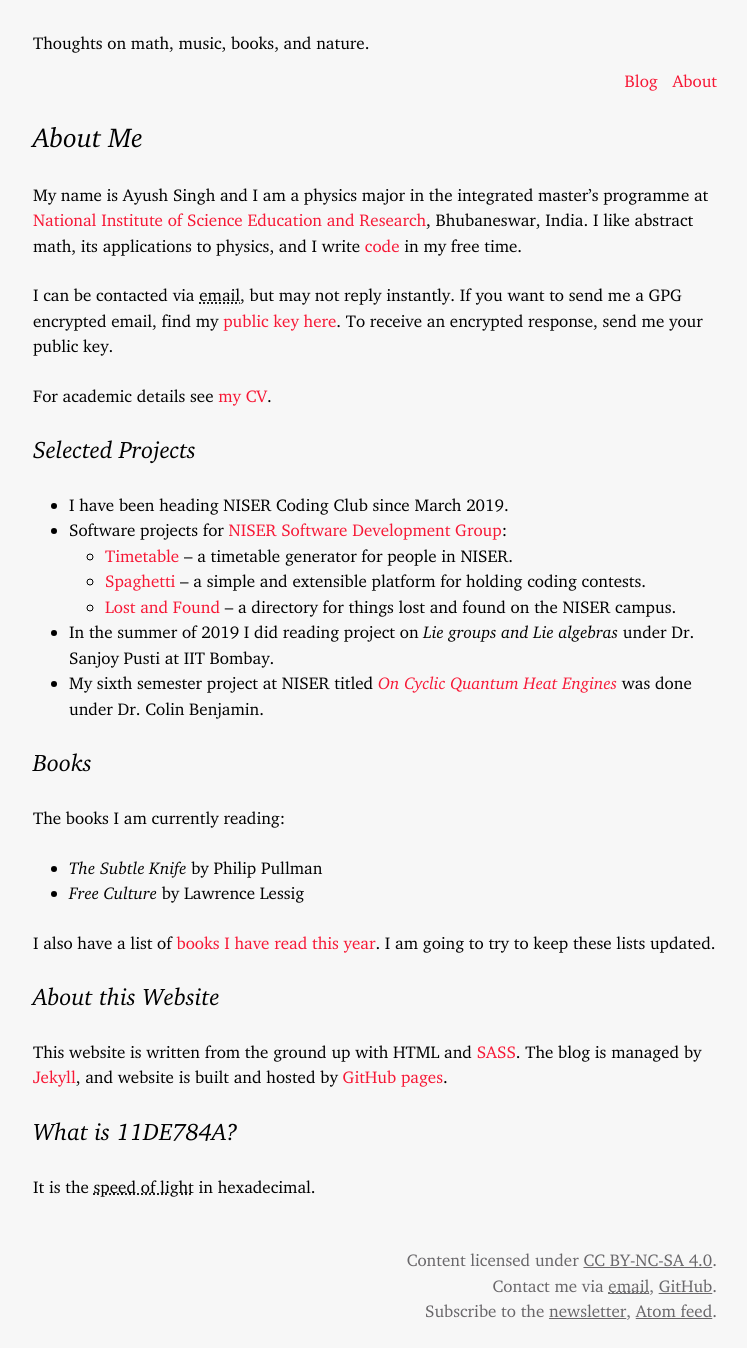
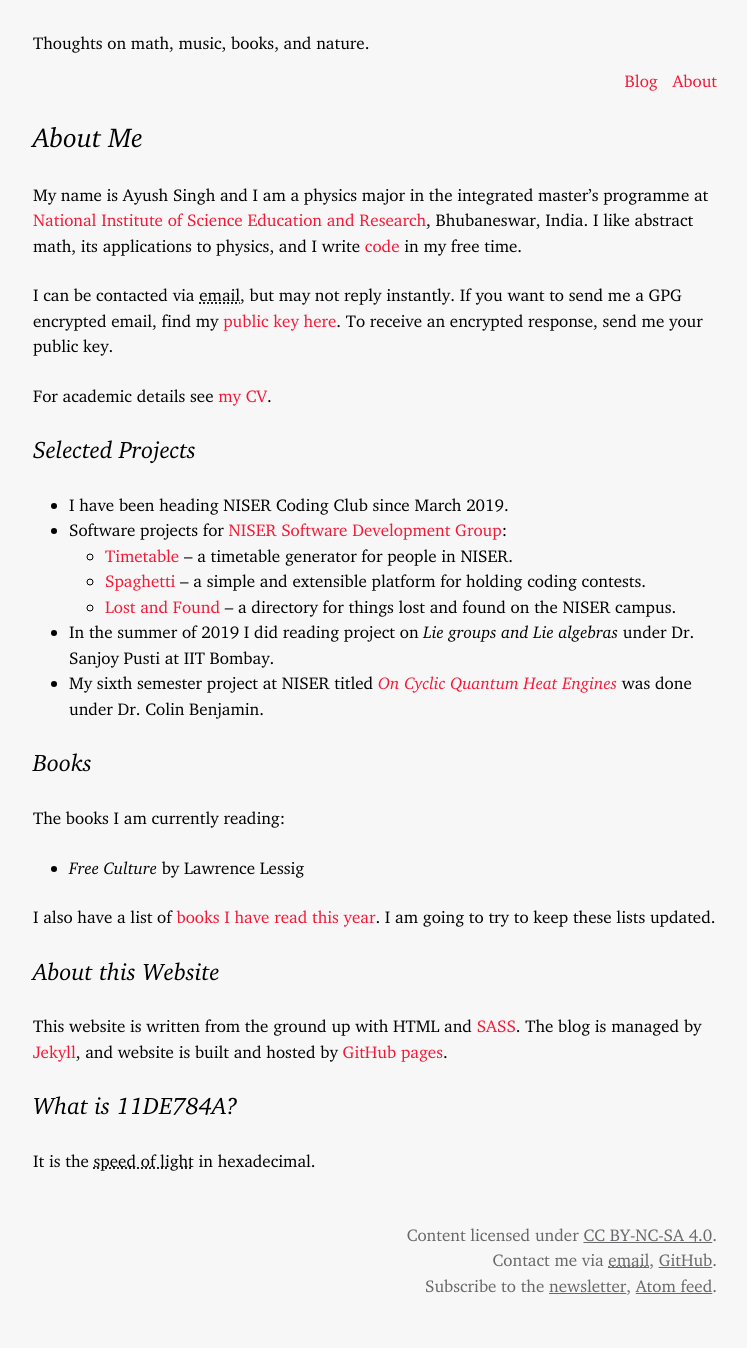
Before and after one commit to LeonardoGoller/LeonardoGoller.github.io, a Jekyll site: the page built from about.markdown, in a window 1280 px wide. Shown: the whole page, without its empty margins (265-1012 px from the left). Built offline with Jekyll 4.4.1, drawn with Linux system fonts in a browser that asks for light colours; comment, search, counter and statistics services are not loaded; after the commit the page ends 1322 px from its top, so only the background shows below that.

Commit message:
book list update

```diff
--- a/_config.yml
+++ b/_config.yml
@@ -31,9 +31,6 @@ license:
 
 # Books I am currently reading
 currentbooks:
-  - title: The Subtle Knife
-    author: Philip Pullman
-
   - title: Free Culture
     author: Lawrence Lessig
 
--- a/books.markdown
+++ b/books.markdown
@@ -29,4 +29,5 @@ Books I especially liked are marked with an asterisk  `*`.
 6. _Recursion_ by Blake Crouch
 7. _A Scanner Darkly_ by Philip K. Dick
 8. _Brave New World_ by Aldous Huxley
-9. _Northern Lights_ by Philip Pullman
+9. _Northern Lights_ by Philip Pullman `*`
+10. _The Subtle Knife_ by Philip Pullman `*`
```
